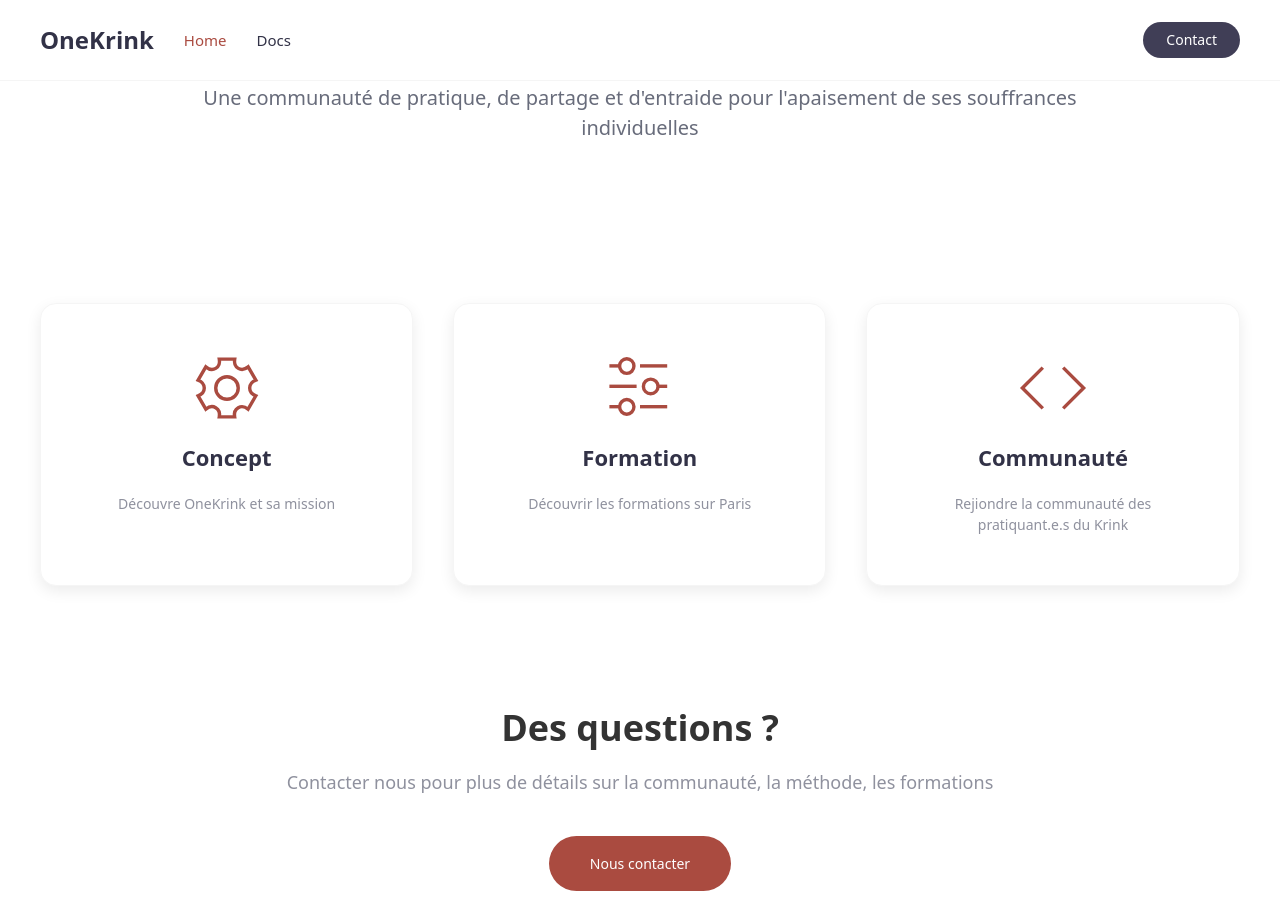
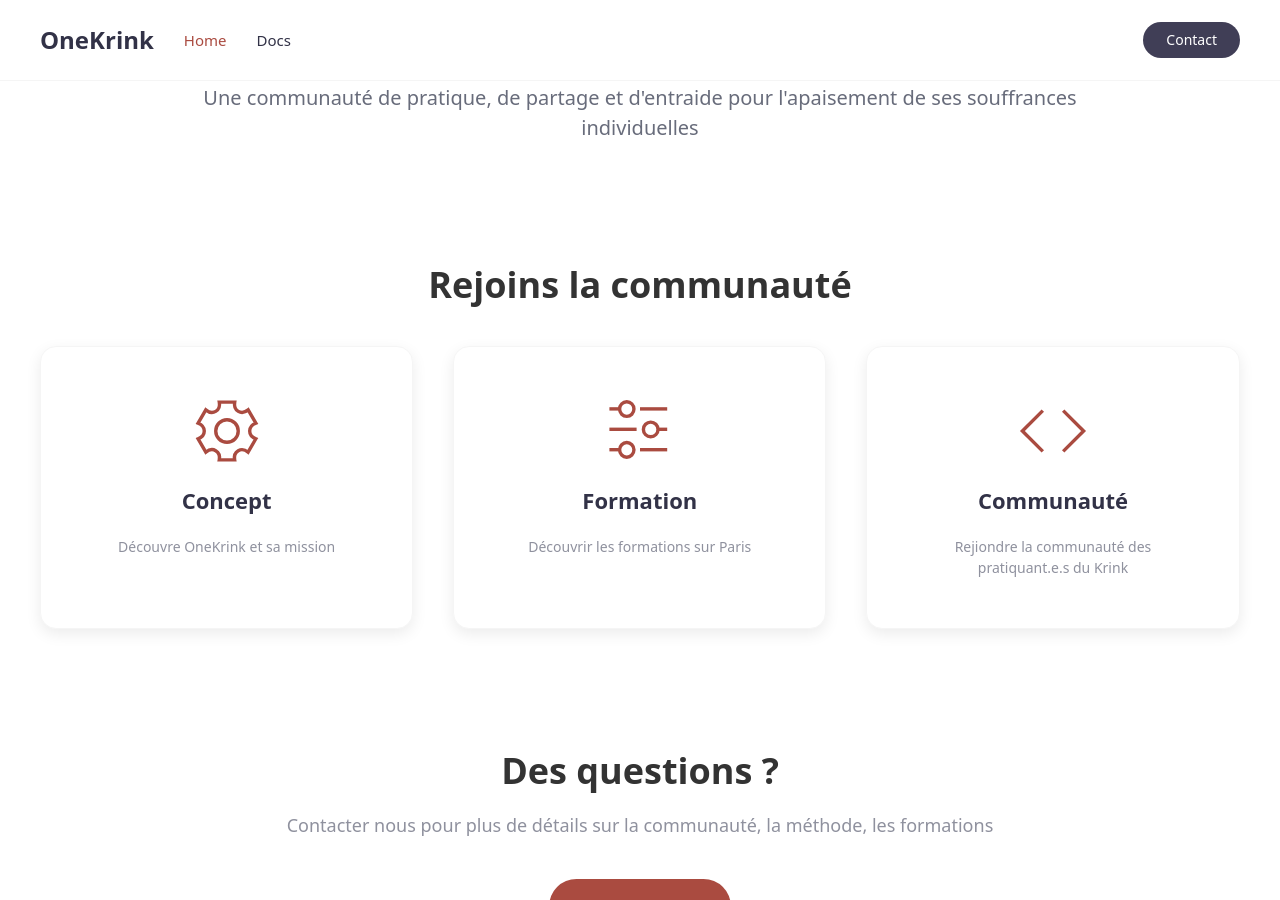
Before and after one commit to OneKrink/onekrink.github.io, a Jekyll site: the page built from index.md, in a window 1280 px wide and 900 px high, scrolled down 431 px. Built offline with Jekyll 4.4.1, drawn with Linux system fonts in a browser that asks for light colours.

Commit message:
Update index.md

```diff
--- a/index.md
+++ b/index.md
@@ -8,7 +8,7 @@ hero:
     search: false
 ---
 
-{% include boxes.html columns="3" title="" subtitle="" %}
+{% include boxes.html columns="3" title="Rejoins la communauté" subtitle="" %}
 
 <!---
 {% include featured.html tag="featured" title="Popular Articles" subtitle="Selected featured articles to get you started fast in Jekyll" %}
```
